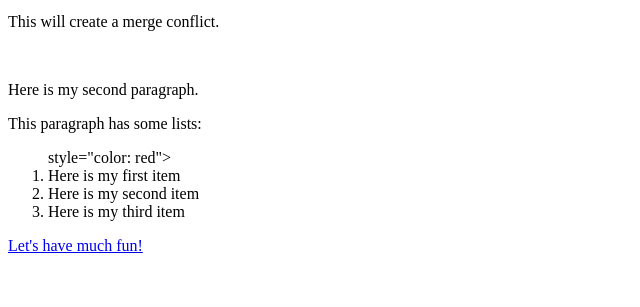
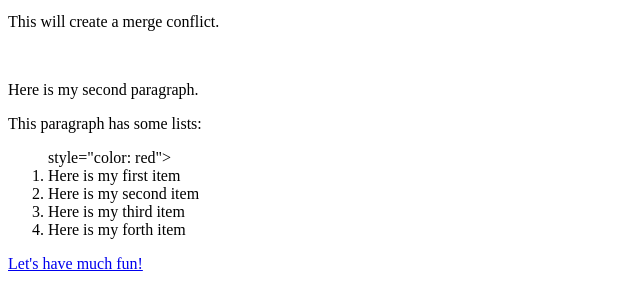
Before and after one commit to StefanWurlitzer/TestRepo, a plain HTML site: page index.html in a window 1280 px wide. Shown: the part 101-408 px from the top of the page, without its empty margins (0-640 px from the left). Drawn offline with Linux system fonts and the light colour scheme.

Commit message:
add forth item

```diff
--- a/index.html
+++ b/index.html
@@ -15,6 +15,7 @@
 	<li>Here is my first item</li>
 	<li>Here is my second item</li>
 	<li>Here is my third item</li>
+	<li>Here is my forth item</li>
 </ol>
 <p><a href="fun.html">Let's have much fun!</a></p>
 </body>
```
